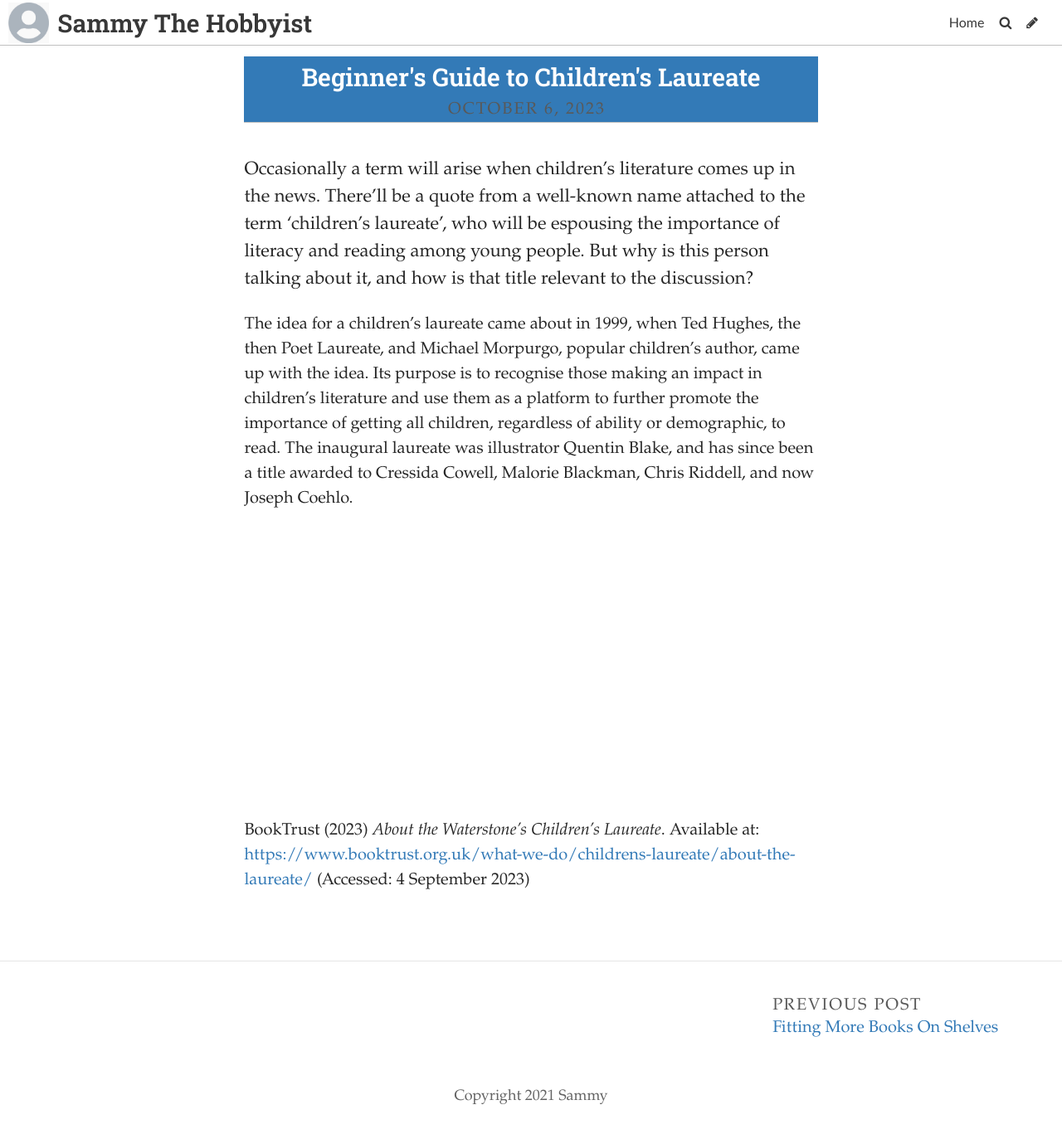
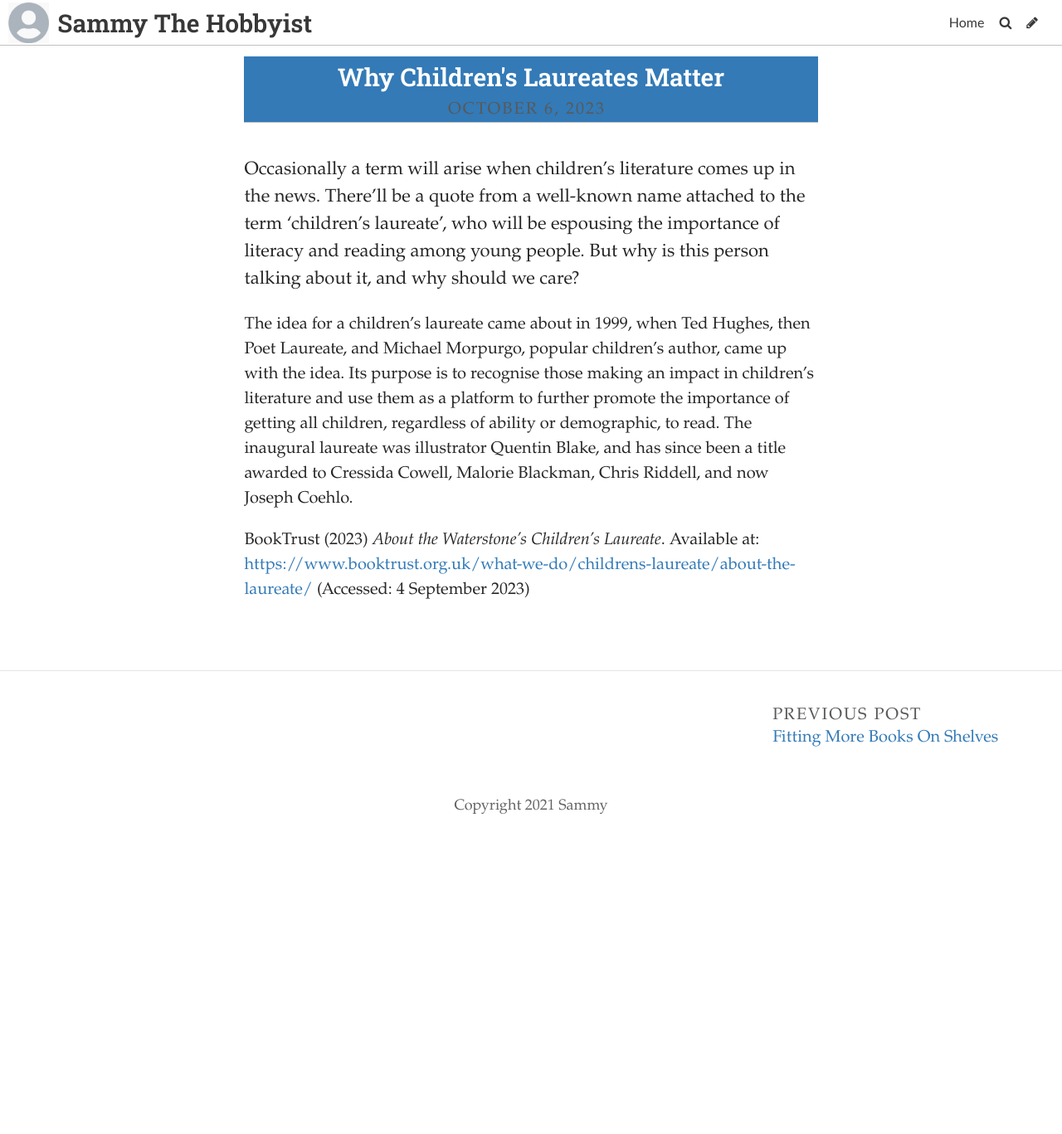
Before and after one commit to SammySpinsAYarn/Blog, a Jekyll site: the page built from _posts/2023-10-04-beginners-guide-to-childrens-laureate.md, in a window 1280 px wide. Shown: the whole page at 83% size. Built offline with Jekyll 4.4.1, drawn with Linux system fonts in a browser that asks for light colours; some web fonts are replaced; after the commit the page ends 1017 px from its top, so only the background shows below that.

Commit message:
Update Post “2023-10-04-beginners-guide-to-childrens-laureate”

```diff
--- a/_posts/2023-10-04-beginners-guide-to-childrens-laureate.md
+++ b/_posts/2023-10-04-beginners-guide-to-childrens-laureate.md
@@ -1,25 +1,13 @@
 ---
 layout: post
-title: Beginner's Guide to Children's Laureate
+title: Why Children's Laureates Matter
 date: 2023-10-06T15:00:51.861Z
 title_color: "#ffffff"
 comments: false
 ---
-Occasionally a term will arise when children’s literature comes up in the news. There’ll be a quote from a well-known name attached to the term ‘children’s laureate’, who will be espousing the importance of literacy and reading among young people. But why is this person talking about it, and how is that title relevant to the discussion?
+Occasionally a term will arise when children’s literature comes up in the news. There’ll be a quote from a well-known name attached to the term ‘children’s laureate’, who will be espousing the importance of literacy and reading among young people. But why is this person talking about it, and why should we care?
 
-The idea for a children’s laureate came about in 1999, when Ted Hughes, the then Poet Laureate, and Michael Morpurgo, popular children’s author, came up with the idea. Its purpose is to recognise those making an impact in children’s literature and use them as a platform to further promote the importance of getting all children, regardless of ability or demographic, to read. The inaugural laureate was illustrator Quentin Blake, and has since been a title awarded to Cressida Cowell, Malorie Blackman, Chris Riddell, and now Joseph Coehlo.
-
-
-
-
-
-
-
-
-
-
-
-
+The idea for a children’s laureate came about in 1999, when Ted Hughes, then Poet Laureate, and Michael Morpurgo, popular children’s author, came up with the idea. Its purpose is to recognise those making an impact in children’s literature and use them as a platform to further promote the importance of getting all children, regardless of ability or demographic, to read. The inaugural laureate was illustrator Quentin Blake, and has since been a title awarded to Cressida Cowell, Malorie Blackman, Chris Riddell, and now Joseph Coehlo.
 
 
 
```
